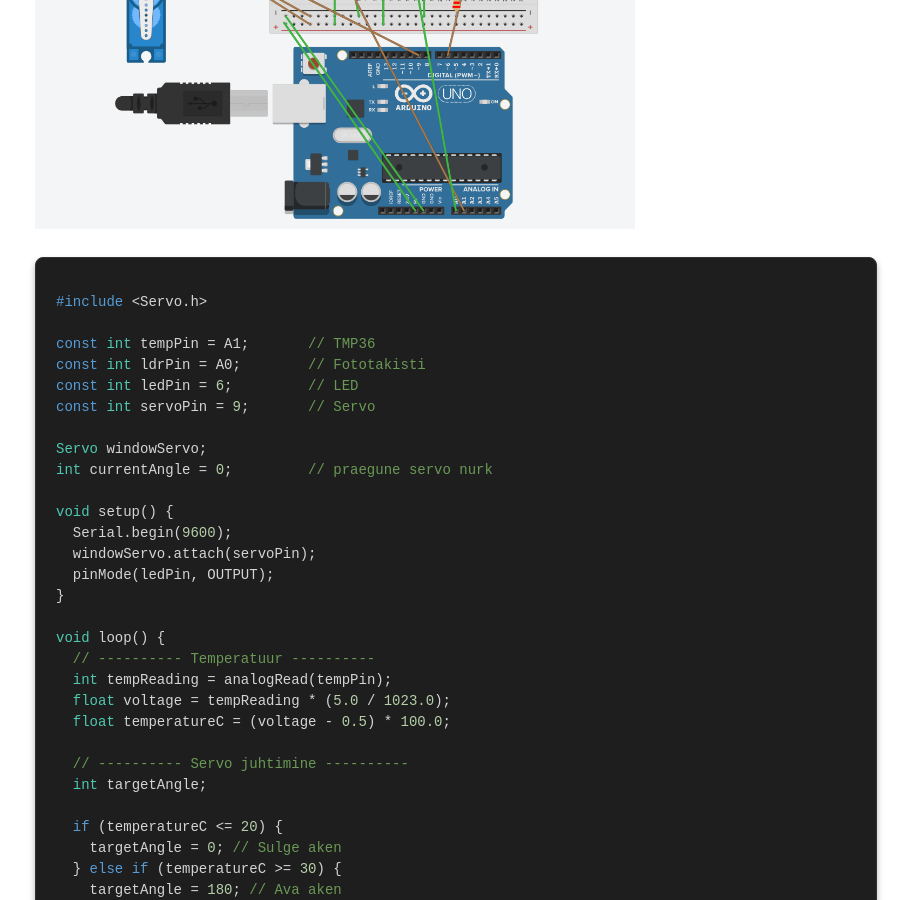
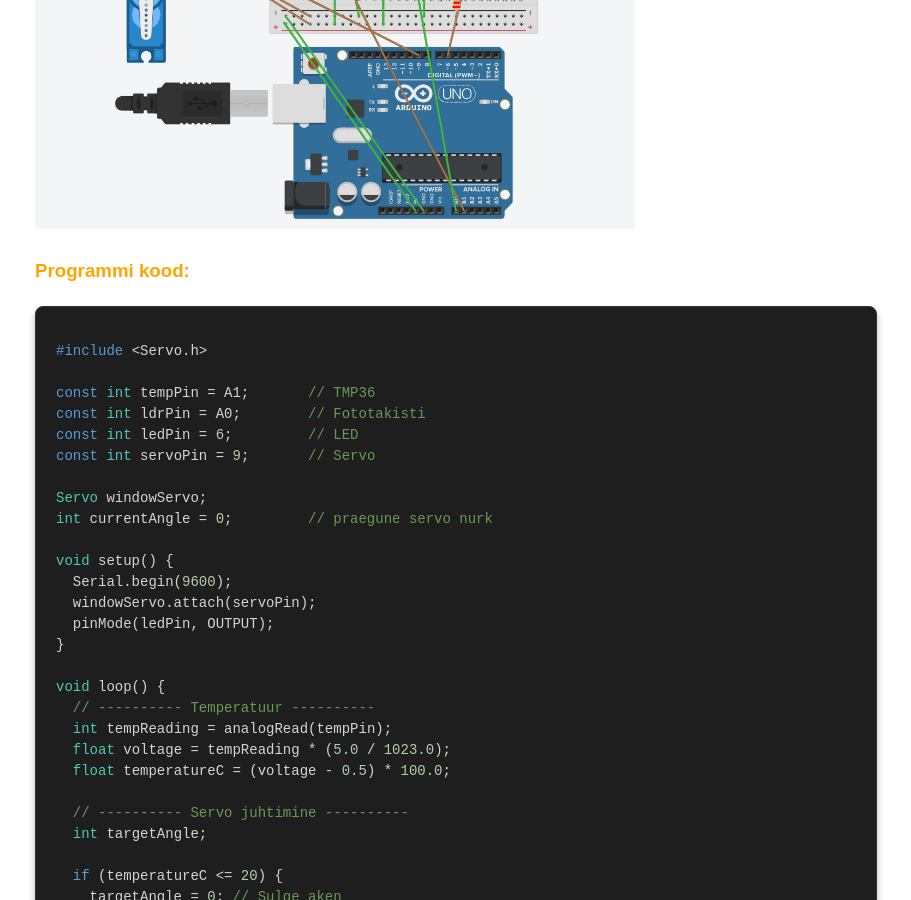
Before and after one commit to capnerss/tarkvara_arendusprotsess, a Jekyll site: the page built from pages/Robootika/kasvuhoone.html, in a window 1280 px wide and 900 px high, scrolled down 823 px. Shown: the whole window, without its empty margins (105-1016 px from the left). Built offline with Jekyll 4.4.1, drawn with Linux system fonts in a browser that asks for light colours; comment, search, counter and statistics services are not loaded.

Commit message:
add kasvuhonne fix

```diff
--- a/pages/Robootika/kasvuhoone.html
+++ b/pages/Robootika/kasvuhoone.html
@@ -164,6 +164,7 @@ title: Kasvuhoone
 <h3>Ühendamise skeem:</h3>
 <img src="Nimetu5.png" alt="Skeem" width="600px" height="400px" >
 
+<h3>Programmi kood:</h3>
 <div class="code-container">
 <pre><code><span class="keyword">#include</span> <span class="string">&lt;Servo.h&gt;</span>
 
```
